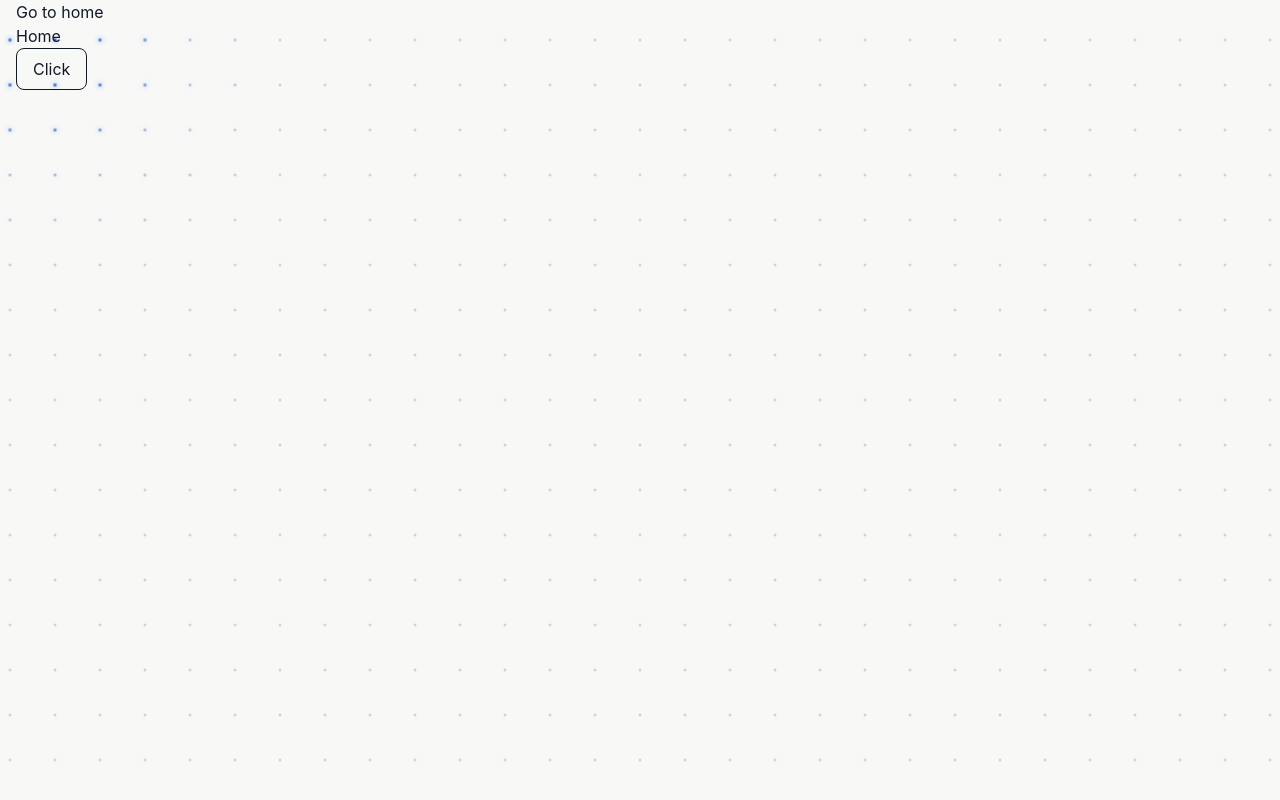
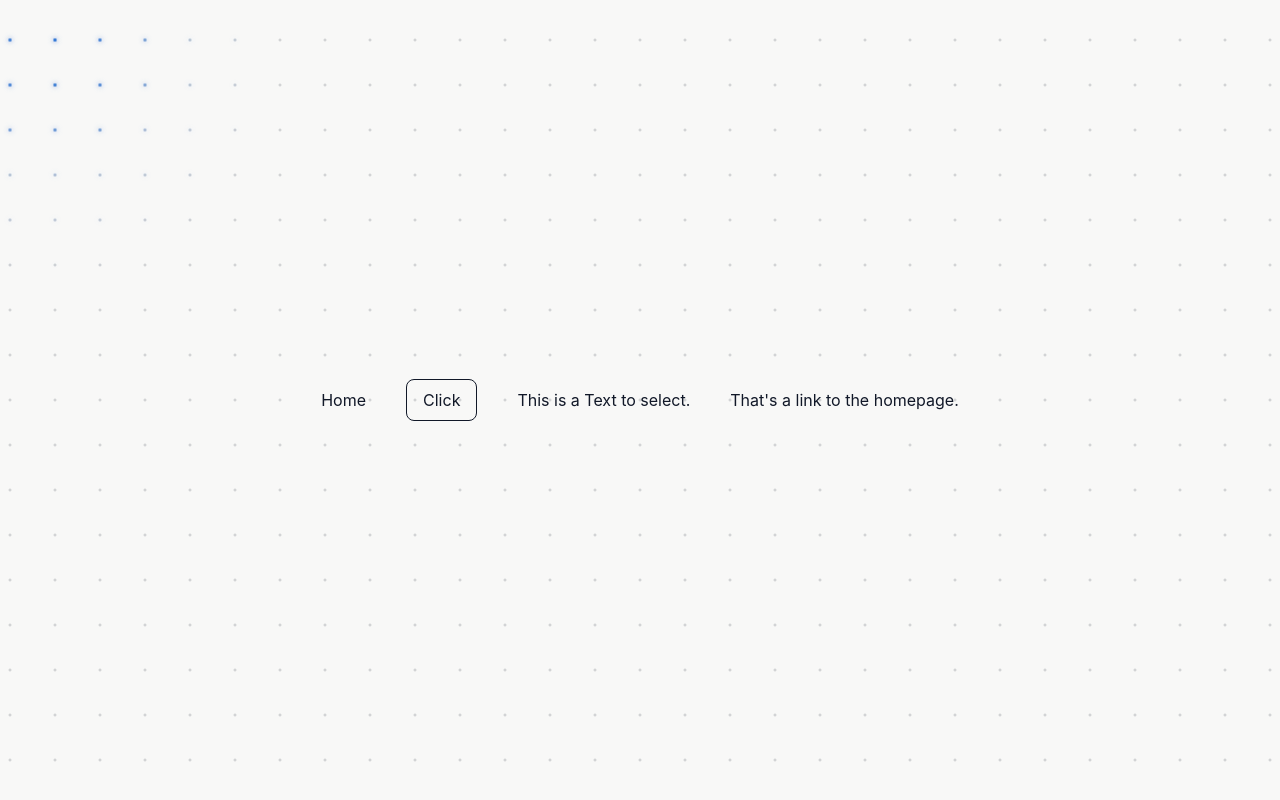
Before and after one commit to EeveeInGaa/dynamic-stylings, a React (Vite) app: page / in a window 1280 px wide. Built offline with nearby package versions, Linux system fonts and the light colour scheme.

Commit message:
feat: add little presentation content

```diff
--- a/src/core/Header.tsx
+++ /dev/null
@@ -1,11 +0,0 @@
-import { Link } from 'react-router-dom';
-
-export function Header() {
-	return (
-		<header className="custom-container">
-			<Link to="/" className="hover:underline">
-				Go to home
-			</Link>
-		</header>
-	);
-}
--- a/src/core/RootLayout.tsx
+++ b/src/core/RootLayout.tsx
@@ -1,5 +1,4 @@
 import { Outlet, useMatches, type UIMatch } from 'react-router-dom';
-import { Header } from '@/core/Header';
 import { useEffect } from 'react';
 import { DotGridBackground } from '@/core/DotGridBackground/DotGridBackground.tsx';
 import { Cursor } from '@/core/Cursor/Cursor.tsx';
@@ -23,7 +22,6 @@ export function RootLayout() {
 			<Cursor />
 			<DotGridBackground />
 			<div className="relative z-10 flex min-h-screen flex-col">
-				<Header />
 				<main className="grow custom-container mt-lg">
 					<Outlet />
 				</main>
--- a/src/pages/general/Home.tsx
+++ b/src/pages/general/Home.tsx
@@ -1,10 +1,15 @@
 import { Button } from '@/components/Button';
+import { Link } from 'react-router-dom';
 
 export function Home() {
 	return (
-		<>
+		<div className="flex flex-col lg:flex-row min-h-screen w-full items-center justify-center gap-10">
 			<h1>Home</h1>
 			<Button onClick={() => console.log('click!')}>Click</Button>
-		</>
+			<p>This is a Text to select.</p>
+			<Link to="/" className="hover:underline">
+				That's a link to the homepage.
+			</Link>
+		</div>
 	);
 }
```
